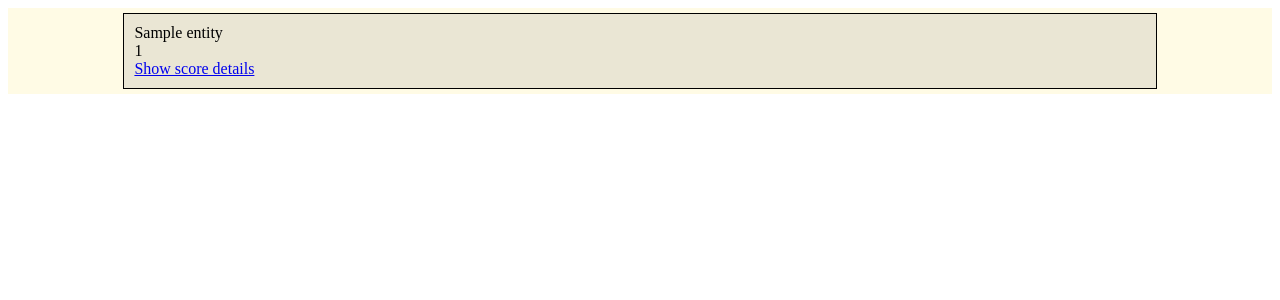
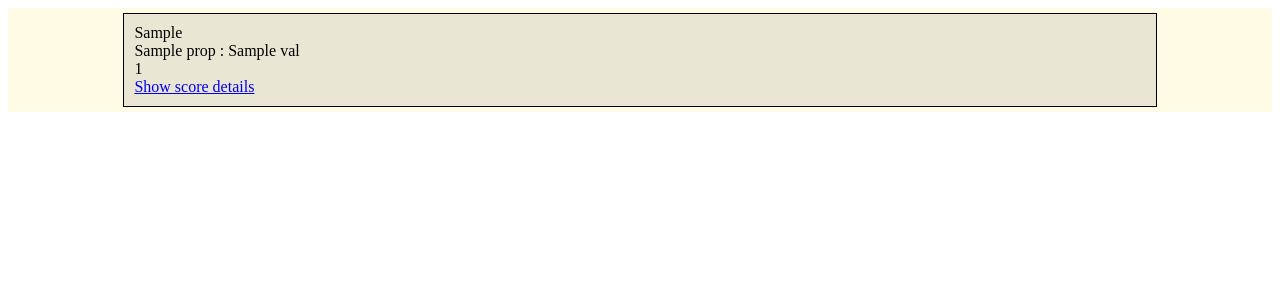
Before and after one commit to DominikRafacz/MilujemeTePawel, a Flask app: template templates/results.html.jinja2 in a window 1280 px wide. Shown: the top 300 px of the page. Run offline with Flask 2, Linux system fonts and the light colour scheme; the template is opened without the code that fills it: most values are stand-ins (such as "Sample title", 1, 10 or a date in 2020).

Commit message:
added printing entity

```diff
--- a/querying.py
+++ b/querying.py
@@ -34,7 +34,7 @@ def prepare_queery(form_params):
                    prepare_filter_string(form_params) + \
                    """
            }
-           LIMIT 100000
+           LIMIT 10000
            """
     return query_string
 
--- a/scoring.py
+++ b/scoring.py
@@ -54,7 +54,8 @@ def calculate_score(obj_first, obj_second):
 
 
 def calculate_score_for_all(obj_first, obj_others):
-    return sorted([{'entity': key,
+    return sorted([{'entity_key': key,
+                    'entity': obj_others[key],
                     'total_score': (sc := calculate_score(obj_first, obj_others[key]))[0],
                     'scores': sc[1]}
                    for key in obj_others.keys()], key=lambda ent: -ent['total_score'])
--- a/templates/results.html.jinja2
+++ b/templates/results.html.jinja2
@@ -7,7 +7,12 @@
     <div class="res_container">
         {% for entity in scores %}
         <div class="result">
-            {{ entity['entity'] }} <br>
+            {{ entity['entity_key'] }} <br>
+            <div class="result_entity">
+                {% for property in entity['entity'] %}
+                    {{ property['prop'] }} : {{ property['val'] }} <br>
+                {% endfor %}
+            </div>
             {{ entity['total_score'] }} <br>
             <a href="#" class="link_hide">Show score details</a>
             <a href="#" class="link_show">Hide</a>
```
